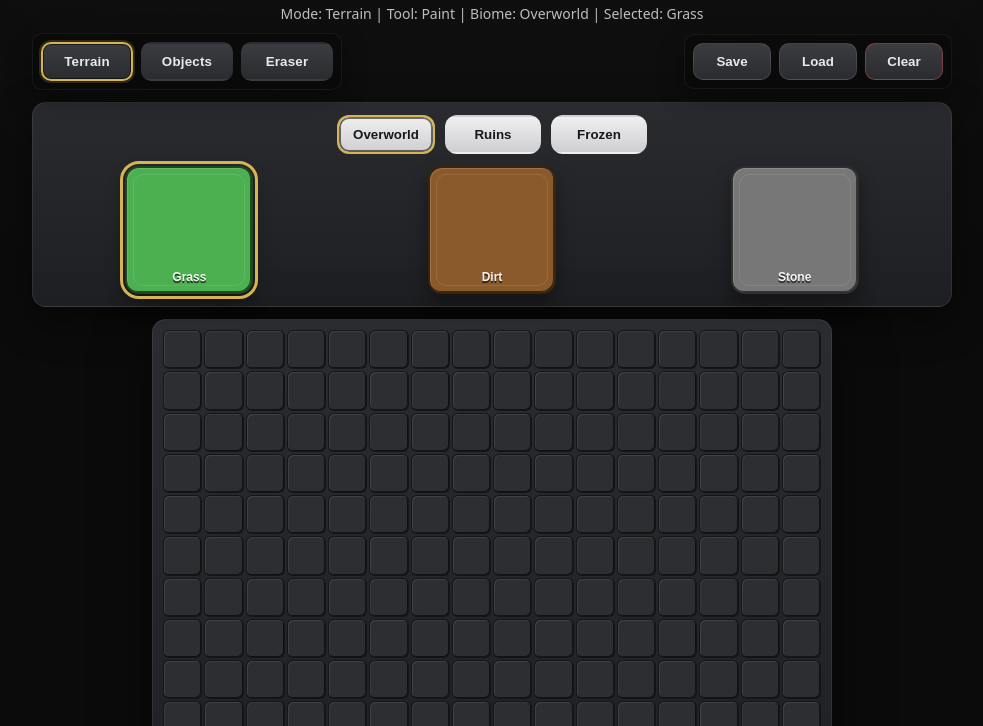
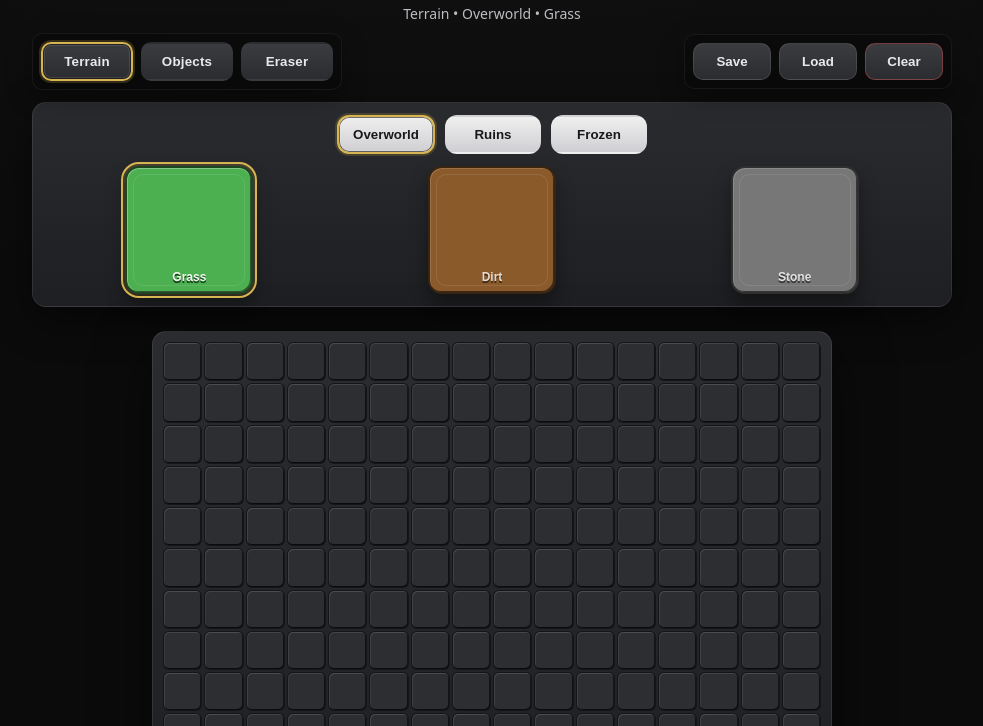
Before and after one commit to xjxsynx-design/guardians-remnant-rpg-maker, a plain HTML site: page index.html in a window 1280 px wide. Shown: the part 74-800 px from the top of the page, without its empty margins (148-1131 px from the left). Drawn offline with Linux system fonts and the light colour scheme.

Commit message:
Add files via upload

```diff
--- a/script.js
+++ b/script.js
@@ -80,9 +80,8 @@ function setActiveButton() {
 
 function updateStatus() {
   const modeLabel = state.mode === "terrain" ? "Terrain" : "Objects";
-  const toolLabel = state.tool === "erase" ? "Eraser" : "Paint";
   const selLabel = state.mode === "terrain" ? state.tile : state.objectId;
-  els.status.textContent = `Mode: ${modeLabel} | Tool: ${toolLabel} | Biome: ${state.biome} | Selected: ${selLabel}`;
+  els.status.textContent = `${modeLabel} • ${state.biome} • ${selLabel}`;
 }
 
 function buildBiomeButtons() {
--- a/style.css
+++ b/style.css
@@ -82,7 +82,7 @@ body{
 
 .seg-btn.active{
   border-color: var(--gold);
-  box-shadow: inset 0 0 0 1px rgba(0,0,0,.55), 0 0 0 2px rgba(214,180,81,.18);
+  box-shadow: inset 0 0 0 1px rgba(0,0,0,.55), inset 0 0 0 2px rgba(255,255,255,.10), 0 0 0 2px rgba(201,164,65,.22);
 }
 
 .actions{
@@ -118,6 +118,8 @@ body{
   padding: 12px;
 }
 
+
+.toolpanel{ margin-bottom: 12px; }
 .row{
   display:flex;
   gap:10px;
@@ -138,7 +140,7 @@ body{
 }
 .biome-btn.active{
   border-color: var(--gold);
-  box-shadow: 0 0 0 2px rgba(0,0,0,.55) inset;
+  box-shadow: inset 0 0 0 1px rgba(0,0,0,.55), inset 0 0 0 2px rgba(255,255,255,.10), 0 0 0 2px rgba(201,164,65,.20);
 }
 
 .palette{
@@ -172,8 +174,14 @@ body{
 }
 
 .pal-tile.active{
-  outline: 3px solid var(--gold);
+  outline: 2px solid var(--gold);
   outline-offset: 2px;
+  box-shadow:
+    inset 1px 1px 0 rgba(255,255,255,.14),
+    inset -1px -1px 0 rgba(0,0,0,.55),
+    inset 0 0 0 1px rgba(255,255,255,.20),
+    0 10px 18px rgba(0,0,0,.35),
+    0 0 0 2px rgba(201,164,65,.22);
 }
 
 .pal-label{
@@ -184,10 +192,13 @@ body{
   text-align:center;
   font-weight: 900;
   font-size: 12px;
+  opacity: .85;
   color: rgba(255,255,255,.92);
   text-shadow: 0 2px 0 rgba(0,0,0,.65);
   pointer-events:none;
 }
+
+.pal-tile.active .pal-label{ opacity: 1; }
 
 .app-main{
   width:min(920px, 96vw);
@@ -227,13 +238,17 @@ body{
   border: 1px solid rgba(0,0,0,.55);
   box-shadow:
     inset 1px 1px 0 rgba(255,255,255,.09),
-    inset -1px -1px 0 rgba(0,0,0,.55);
+    inset -1px -1px 0 rgba(0,0,0,.55),
+    inset 0 1px 0 rgba(255,255,255,.06),
+    inset 0 -1px 0 rgba(0,0,0,.35);
 }
 
 .cell.alt{
   box-shadow:
     inset 1px 1px 0 rgba(255,255,255,.06),
-    inset -1px -1px 0 rgba(0,0,0,.62);
+    inset -1px -1px 0 rgba(0,0,0,.62),
+    inset 0 1px 0 rgba(255,255,255,.05),
+    inset 0 -1px 0 rgba(0,0,0,.40);
 }
 
 .obj{
```
